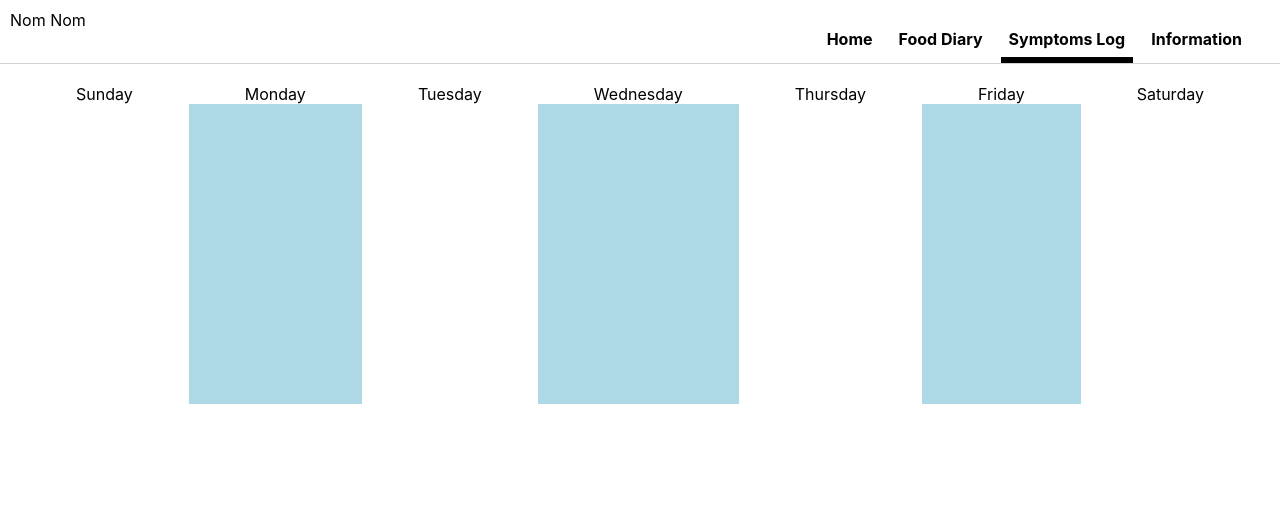
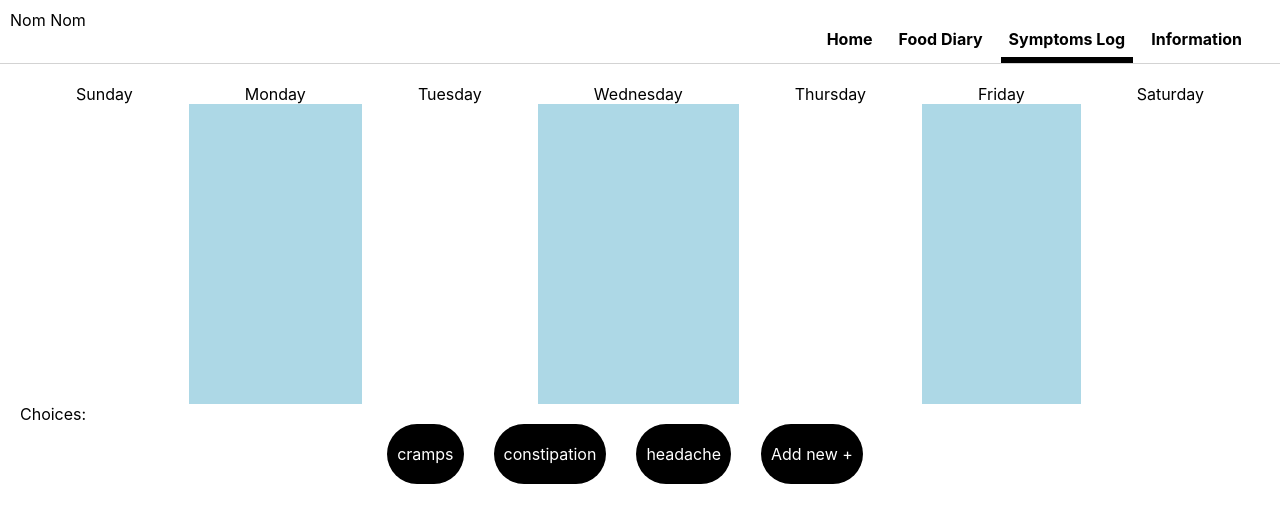
Before and after one commit to MelisaIm/nomnom-app, a React (Create React App) app: page /symptoms in a window 1280 px wide. Shown: the top 522 px of the page. Built offline with nearby package versions, Linux system fonts and the light colour scheme.

Commit message:
Add placehodlers for symptoms

```diff
--- a/src/App.css
+++ b/src/App.css
@@ -148,7 +148,7 @@ ul#menu li {
   display: flex;
 }
 
-.food .footer .choice {
+.food .footer .choice, .symptoms .footer .choice  {
   max-height: 50px;
   min-width: 50px;
   padding: 20px 10px;
--- a/src/views/Information.js
+++ b/src/views/Information.js
@@ -6,7 +6,7 @@ export default class Information extends React.Component {
             <div className="view home">
                 <div className="top-container">
                     <div className="left-side">CL Content
-                        <div className="text-container"/>
+                        <div className="text-container">Placeholder for scraped content</div>
                     </div>
                 </div>
             </div>
--- a/src/views/SymptomsLog.js
+++ b/src/views/SymptomsLog.js
@@ -3,6 +3,23 @@ import React from 'react';
 const days = ["Sunday", "Monday", "Tuesday", "Wednesday", "Thursday", "Friday", "Saturday"];
 
 export default class SymptomsLog extends React.Component {
+    constructor(props) {
+        super(props);
+
+        this.state = {
+            choices: [{name: 'cramps'}, {name: 'constipation'}, {name: 'headache'}, {name: 'Add new +'}],
+            week: {
+                sunday: [],
+                monday: [],
+                tuesday: [],
+                wednesday: [],
+                thursday: [],
+                friday: [],
+                saturday: [],
+            }
+        }
+    }
+
     render() {
         return (
             <div className="view week symptoms">
@@ -16,6 +33,12 @@ export default class SymptomsLog extends React.Component {
                         )}
                     </div>
                 </div>
+                <span>Choices:</span>
+                <div className="footer">
+                        {this.state.choices.map((food, index) => {
+                            return <div key={index} className="choice">{food.name}</div>
+                        })}
+                </div>
             </div>
         )
     }
```
